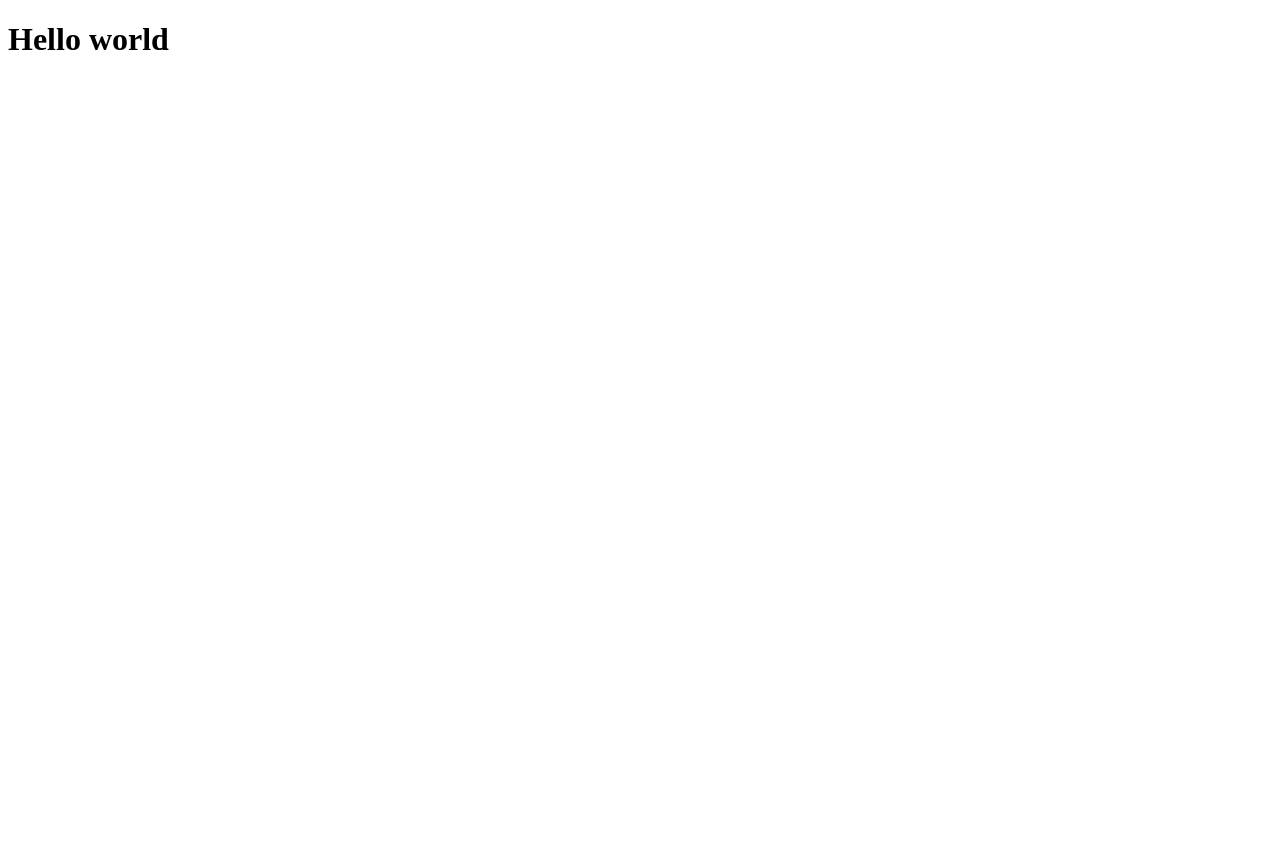
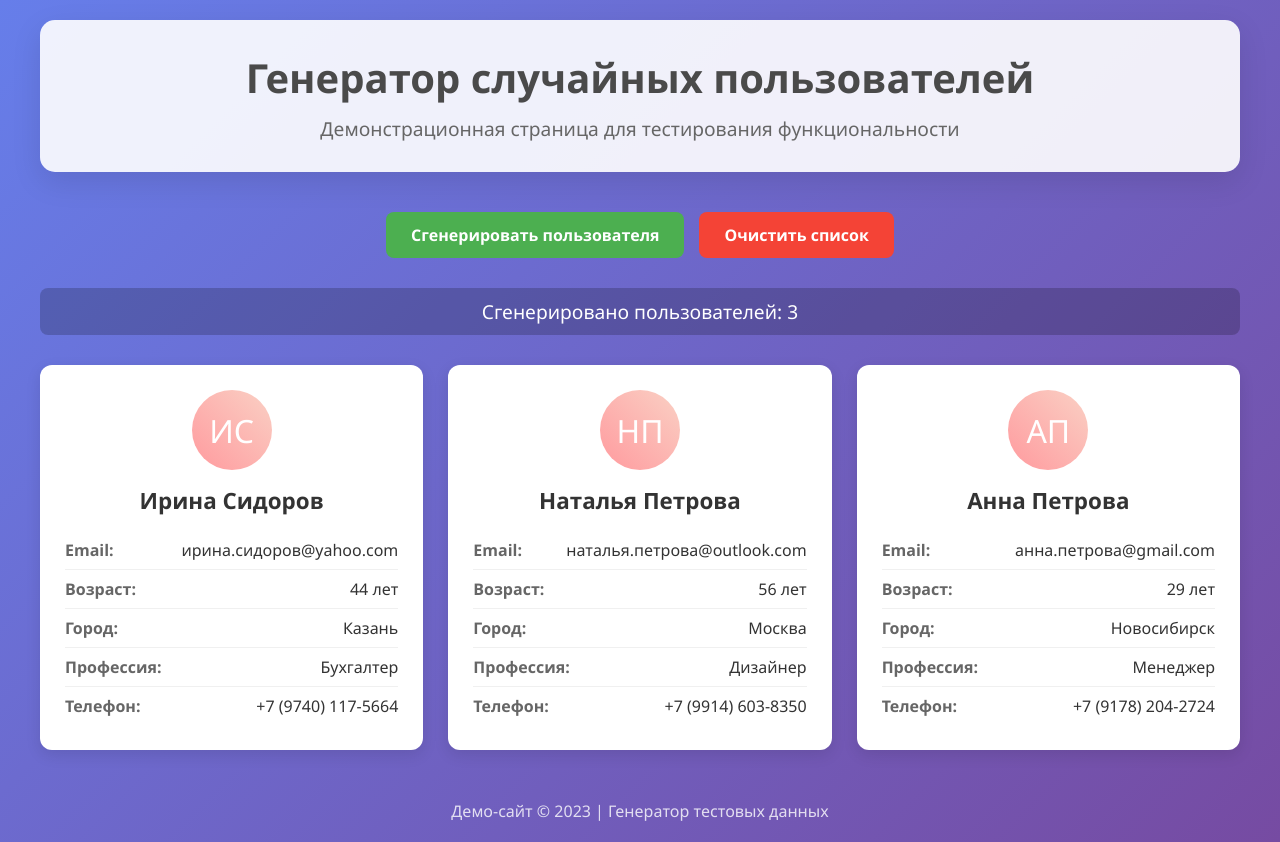
Before and after one commit to djbobah/front-ops1, a website: page static/index.html in a window 1280 px wide. Before the commit the page ends 800 px from the top, so only its background shows below. Drawn offline with Linux system fonts and the light colour scheme.

Commit message:
add demo site

```diff
--- /dev/null
+++ b/static/index.css
@@ -0,0 +1,163 @@
+* {
+  margin: 0;
+  padding: 0;
+  box-sizing: border-box;
+  font-family: "Segoe UI", Tahoma, Geneva, Verdana, sans-serif;
+}
+
+body {
+  background: linear-gradient(135deg, #667eea 0%, #764ba2 100%);
+  min-height: 100vh;
+  padding: 20px;
+  color: #333;
+}
+
+.container {
+  max-width: 1200px;
+  margin: 0 auto;
+}
+
+header {
+  text-align: center;
+  margin-bottom: 40px;
+  padding: 30px;
+  background: rgba(255, 255, 255, 0.9);
+  border-radius: 15px;
+  box-shadow: 0 10px 30px rgba(0, 0, 0, 0.1);
+}
+
+h1 {
+  color: #4a4a4a;
+  margin-bottom: 10px;
+  font-size: 2.5rem;
+}
+
+.subtitle {
+  color: #666;
+  font-size: 1.2rem;
+}
+
+.controls {
+  display: flex;
+  justify-content: center;
+  gap: 15px;
+  margin-bottom: 30px;
+  flex-wrap: wrap;
+}
+
+button {
+  padding: 12px 25px;
+  border: none;
+  border-radius: 8px;
+  font-size: 1rem;
+  font-weight: 600;
+  cursor: pointer;
+  transition: all 0.3s ease;
+}
+
+.generate-btn {
+  background: #4caf50;
+  color: white;
+}
+
+.generate-btn:hover {
+  background: #45a049;
+  transform: translateY(-2px);
+}
+
+.clear-btn {
+  background: #f44336;
+  color: white;
+}
+
+.clear-btn:hover {
+  background: #da190b;
+  transform: translateY(-2px);
+}
+
+.users-grid {
+  display: grid;
+  grid-template-columns: repeat(auto-fill, minmax(300px, 1fr));
+  gap: 25px;
+  margin-top: 30px;
+}
+
+.user-card {
+  background: white;
+  border-radius: 12px;
+  padding: 25px;
+  box-shadow: 0 5px 15px rgba(0, 0, 0, 0.1);
+  transition: transform 0.3s ease;
+}
+
+.user-card:hover {
+  transform: translateY(-5px);
+}
+
+.avatar {
+  width: 80px;
+  height: 80px;
+  border-radius: 50%;
+  background: linear-gradient(45deg, #ff9a9e 0%, #fad0c4 99%);
+  display: flex;
+  align-items: center;
+  justify-content: center;
+  font-size: 2rem;
+  color: white;
+  margin: 0 auto 15px;
+}
+
+.user-name {
+  font-size: 1.4rem;
+  text-align: center;
+  margin-bottom: 10px;
+  color: #333;
+}
+
+.user-details {
+  list-style: none;
+  margin-top: 15px;
+}
+
+.user-details li {
+  padding: 8px 0;
+  border-bottom: 1px solid #f0f0f0;
+  display: flex;
+  justify-content: space-between;
+}
+
+.user-details li:last-child {
+  border-bottom: none;
+}
+
+.label {
+  font-weight: 600;
+  color: #666;
+}
+
+.counter {
+  text-align: center;
+  color: white;
+  font-size: 1.2rem;
+  margin: 20px 0;
+  background: rgba(0, 0, 0, 0.2);
+  padding: 10px;
+  border-radius: 8px;
+}
+
+footer {
+  text-align: center;
+  margin-top: 50px;
+  color: white;
+  opacity: 0.8;
+}
+
+@media (max-width: 768px) {
+  .users-grid {
+    grid-template-columns: 1fr;
+  }
+
+  h1 {
+    font-size: 2rem;
+  }
+}
--- a/static/index.html
+++ b/static/index.html
@@ -1,11 +1,42 @@
 <!DOCTYPE html>
-<html lang="en">
+<html lang="ru">
   <head>
     <meta charset="UTF-8" />
     <meta name="viewport" content="width=device-width, initial-scale=1.0" />
-    <title>Document</title>
+    <title>Генератор случайных пользователей</title>
+    <link rel="stylesheet" href="index.css" />
   </head>
   <body>
-    <h1>Hello world</h1>
+    <div class="container">
+      <header>
+        <h1>Генератор случайных пользователей</h1>
+        <p class="subtitle">
+          Демонстрационная страница для тестирования функциональности
+        </p>
+      </header>
+
+      <div class="controls">
+        <button class="generate-btn" onclick="generateUser()">
+          Сгенерировать пользователя
+        </button>
+        <button class="clear-btn" onclick="clearAllUsers()">
+          Очистить список
+        </button>
+      </div>
+
+      <div class="counter">
+        Сгенерировано пользователей: <span id="userCount">0</span>
+      </div>
+
+      <div class="users-grid" id="usersContainer">
+        <!-- Сгенерированные пользователи будут здесь -->
+      </div>
+
+      <footer>
+        <p>Демо-сайт &copy; 2023 | Генератор тестовых данных</p>
+      </footer>
+    </div>
+    <script src="index.js"></script>
+    <script></script>
   </body>
 </html>
--- /dev/null
+++ b/static/index.js
@@ -0,0 +1,97 @@
+// Массивы данных для генерации
+const firstNames = [
+  "Александр",
+  "Мария",
+  "Дмитрий",
+  "Анна",
+  "Сергей",
+  "Елена",
+  "Андрей",
+  "Ольга",
+  "Иван",
+  "Наталья",
+  "Михаил",
+  "Ирина",
+];
+const lastNames = [
+  "Иванов",
+  "Петрова",
+  "Сидоров",
+  "Смирнова",
+  "Кузнецов",
+  "Васильева",
+  "Попов",
+  "Новикова",
+  "Соколов",
+  "Морозова",
+];
+const domains = [
+  "gmail.com",
+  "yandex.ru",
+  "mail.ru",
+  "yahoo.com",
+  "outlook.com",
+];
+const cities = [
+  "Москва",
+  "Санкт-Петербург",
+  "Новосибирск",
+  "Екатеринбург",
+  "Казань",
+  "Нижний Новгород",
+];
+const jobs = [
+  "Разработчик",
+  "Дизайнер",
+  "Менеджер",
+  "Аналитик",
+  "Маркетолог",
+  "Бухгалтер",
+  "Инженер",
+];
+
+let userCount = 0;
+
+function generateUser() {
+  const firstName = firstNames[Math.floor(Math.random() * firstNames.length)];
+  const lastName = lastNames[Math.floor(Math.random() * lastNames.length)];
+  const domain = domains[Math.floor(Math.random() * domains.length)];
+  const email = `${firstName.toLowerCase()}.${lastName.toLowerCase()}@${domain}`;
+  const age = Math.floor(Math.random() * 50) + 18;
+  const city = cities[Math.floor(Math.random() * cities.length)];
+  const job = jobs[Math.floor(Math.random() * jobs.length)];
+  const phone = `+7 (9${Math.floor(Math.random() * 900) + 100}) ${
+    Math.floor(Math.random() * 900) + 100
+  }-${Math.floor(Math.random() * 9000) + 1000}`;
+
+  const userCard = document.createElement("div");
+  userCard.className = "user-card";
+  userCard.innerHTML = `
+                <div class="avatar">${firstName[0]}${lastName[0]}</div>
+                <h2 class="user-name">${firstName} ${lastName}</h2>
+                <ul class="user-details">
+                    <li><span class="label">Email:</span> ${email}</li>
+                    <li><span class="label">Возраст:</span> ${age} лет</li>
+                    <li><span class="label">Город:</span> ${city}</li>
+                    <li><span class="label">Профессия:</span> ${job}</li>
+                    <li><span class="label">Телефон:</span> ${phone}</li>
+                </ul>
+            `;
+
+  document.getElementById("usersContainer").appendChild(userCard);
+  userCount++;
+  document.getElementById("userCount").textContent = userCount;
+}
+
+function clearAllUsers() {
+  document.getElementById("usersContainer").innerHTML = "";
+  userCount = 0;
+  document.getElementById("userCount").textContent = userCount;
+}
+
+// Генерируем 3 пользователя при загрузке страницы
+window.onload = function () {
+  for (let i = 0; i < 3; i++) {
+    generateUser();
+  }
+};
```
